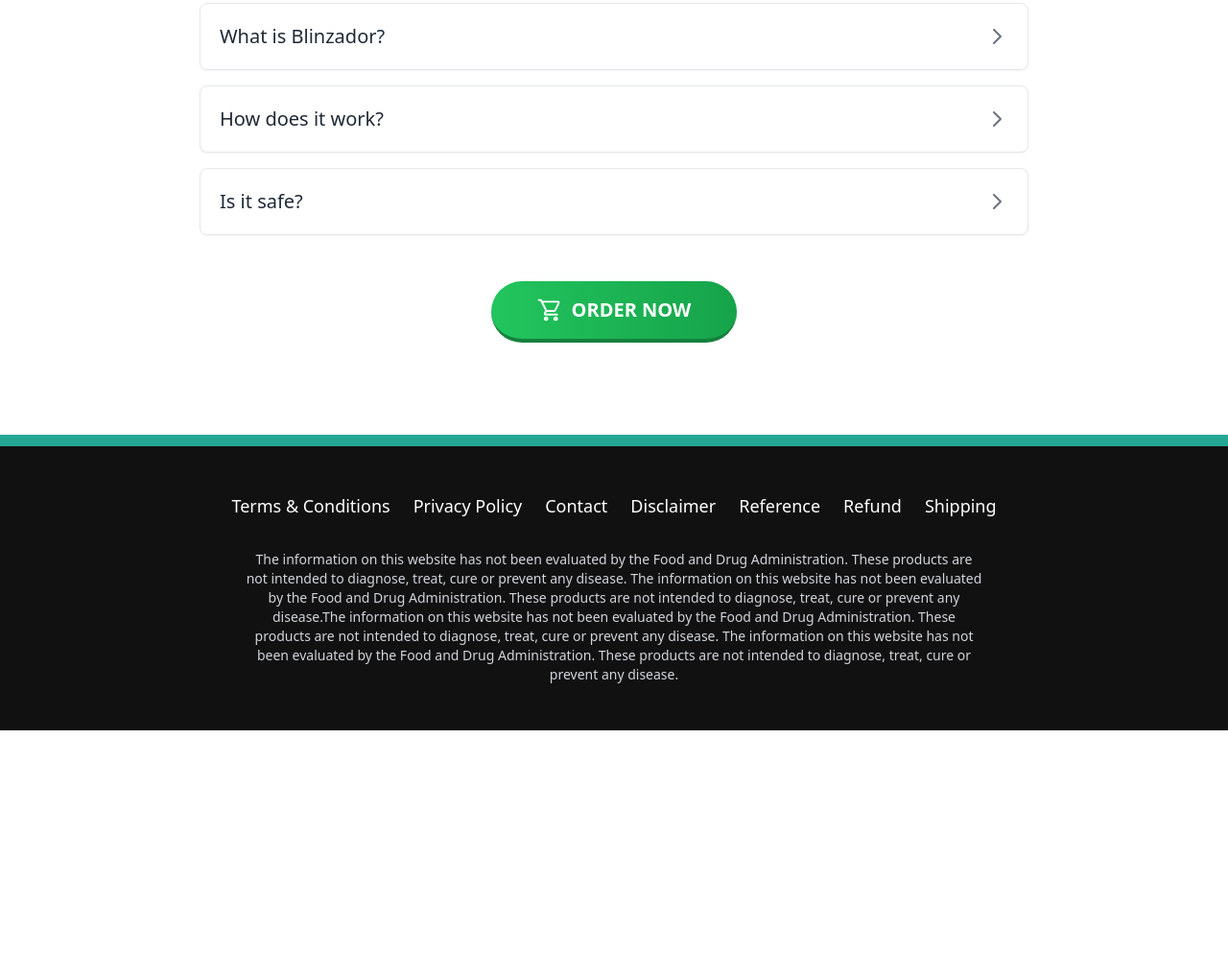
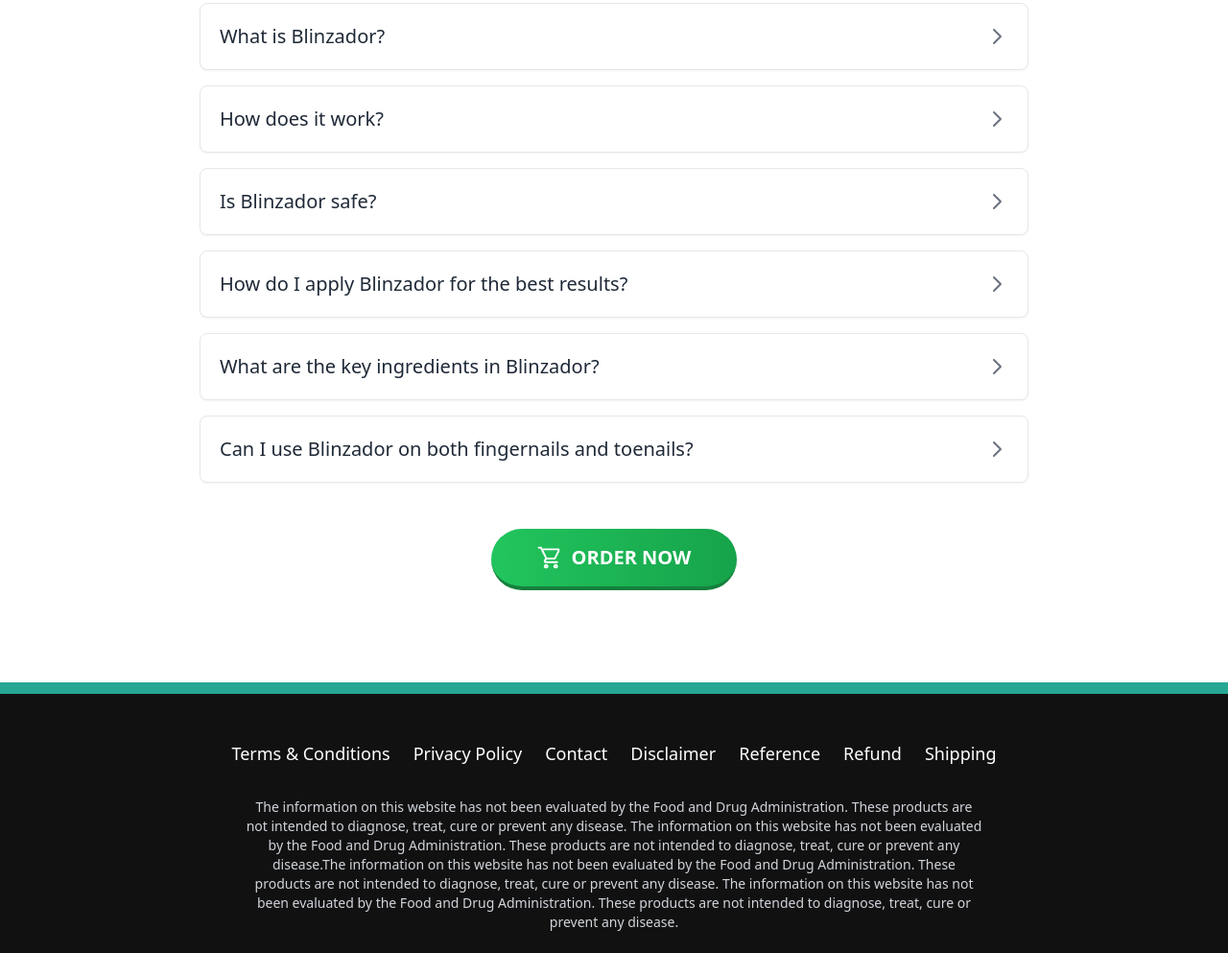
Before and after one commit to Pedro-Amelotti/blinzador-2025, a website built with Vite: page front/index.html in a window 1280 px wide. Shown: the part 4151-5144 px from the top of the page at 96% size. Before the commit the page ends 4912 px from the top, so only its background shows below. Built offline with nearby package versions, Linux system fonts and the light colour scheme; a script that the page names is missing.

Commit message:
pequenos ajustes e adição de readme

```diff
--- a/front/index.html
+++ b/front/index.html
@@ -8,6 +8,7 @@
     <link rel="preload" href="https://scripts.converteai.net/lib/js/smartplayer-wc/v4/smartplayer.js" as="script" />
     <link rel="preload" href="https://scripts.converteai.net/bff5868f-b8e9-4bb4-af45-52d9b7681a6e/players/6827adf6562de3934a876ad4/v4/player.js" as="script" />
     <link rel="preload" href="https://images.converteai.net/bff5868f-b8e9-4bb4-af45-52d9b7681a6e/players/6827adf6562de3934a876ad4/thumbnail.jpg" as="image" />
+    <link rel="preload" href="https://cdn.converteai.net/bff5868f-b8e9-4bb4-af45-52d9b7681a6e/6827abbccfbc403c9233109e/main.m3u8" as="fetch" />
 
     <link rel="dns-prefetch" href="https://cdn.converteai.net" />
     <link rel="dns-prefetch" href="https://scripts.converteai.net" />
@@ -71,7 +72,6 @@
             .timer-mobile {
                 display: none; /* Esconde o timer em telas grandes */
             }
-
         }
 
         @media (max-width: 720px) {
@@ -148,7 +148,7 @@
             </p>
         </header>
 
-        <div class="flex flex-col lg:flex-row items-center justify-center gap-20 w-full" style="padding-top: 2vh;">
+        <div class="flex flex-col lg:flex-row items-center justify-center gap-20 w-full" style="padding-top: 2vh">
 
             <article class="relative w-full max-w-sm lg:w-1/3 rounded-[20px] overflow-hidden border border-solid border-gray-300 flex flex-col bg-white shadow-md order-3 lg:order-1">
                 <header class="w-full bg-[#3483b5] p-4 flex-shrink-0">
@@ -311,6 +311,7 @@
 
                     </div>
                 </section>
+
 <section id="faq" class="py-16 sm:py-24 bg-white" aria-labelledby="faq-heading">
     <div class="container mx-auto px-4 max-w-4xl flex flex-col items-center gap-12">
         <header class="text-center">
@@ -352,7 +353,7 @@
 
             <div class="faq-item w-full bg-white rounded-lg border border-gray-200 shadow-sm overflow-hidden">
                 <div class="faq-question flex justify-between items-center p-5 cursor-pointer select-none">
-                    <h3 class="text-xl font-medium text-gray-800">Is it safe?</h3>
+                    <h3 class="text-xl font-medium text-gray-800">Is Blinzador safe?</h3>
                     <span class="faq-arrow text-gray-500">
                         <svg class="w-6 h-6" xmlns="http://www.w3.org/2000/svg" fill="none" viewBox="0 0 24 24" stroke="currentColor"><path stroke-linecap="round" stroke-linejoin="round" stroke-width="2" d="M9 5l7 7-7 7" /></svg>
                     </span>
@@ -363,6 +364,50 @@
                     </p>
                 </div>
             </div>
+
+            <div class="faq-item w-full bg-white rounded-lg border border-gray-200 shadow-sm overflow-hidden">
+                <div class="faq-question flex justify-between items-center p-5 cursor-pointer select-none">
+                    <h3 class="text-xl font-medium text-gray-800">How do I apply Blinzador for the best results?</h3>
+                    <span class="faq-arrow text-gray-500">
+                        <svg class="w-6 h-6" xmlns="http://www.w3.org/2000/svg" fill="none" viewBox="0 0 24 24" stroke="currentColor"><path stroke-linecap="round" stroke-linejoin="round" stroke-width="2" d="M9           5l7 7-7 7" /></svg>
+                    </span>
+                </div>
+                <div class="faq-answer px-5">
+                    <p class="py-4 text-xl text-gray-600 border-t border-gray-200">
+                        For optimal results, apply Blinzador twice daily to clean, dry nails. Ensure the solution covers the entire nail surface, the cuticles, and the surrounding skin. Allow it to absorb            completely before putting on socks or shoes. Consistency is the key to successfully eliminating the fungus.
+                    </p>
+                </div>
+            </div>
+
+            <div class="faq-item w-full bg-white rounded-lg border border-gray-200 shadow-sm overflow-hidden">
+                <div class="faq-question flex justify-between items-center p-5 cursor-pointer select-none">
+                    <h3 class="text-xl font-medium text-gray-800">What are the key ingredients in Blinzador?</h3>
+                    <span class="faq-arrow text-gray-500">
+                        <svg class="w-6 h-6" xmlns="http://www.w3.org/2000/svg" fill="none" viewBox="0 0 24 24" stroke="currentColor"><path stroke-linecap="round" stroke-linejoin="round" stroke-width="2" d="M9           5l7 7-7 7" /></svg>
+                    </span>
+                </div>
+                <div class="faq-answer px-5">
+                    <p class="py-4 text-xl text-gray-600 border-t border-gray-200">
+                        Blinzador is formulated with a powerful blend of natural antifungal agents and essential oils, including Tea Tree Oil and Undecylenic Acid. These ingredients are clinically recognized for             their ability to fight fungus effectively while nourishing the skin and promoting healthy nail regeneration. Our formula is free from harsh chemicals.
+                    </p>
+                </div>
+            </div>
+
+            <div class="faq-item w-full bg-white rounded-lg border border-gray-200 shadow-sm overflow-hidden">
+                <div class="faq-question flex justify-between items-center p-5 cursor-pointer select-none">
+                    <h3 class="text-xl font-medium text-gray-800">Can I use Blinzador on both fingernails and toenails?</h3>
+                    <span class="faq-arrow text-gray-500">
+                        <svg class="w-6 h-6" xmlns="http://www.w3.org/2000/svg" fill="none" viewBox="0 0 24 24" stroke="currentColor"><path stroke-linecap="round" stroke-linejoin="round" stroke-width="2" d="M9           5l7 7-7 7" /></svg>
+                    </span>
+                </div>
+                <div class="faq-answer px-5">
+                    <p class="py-4 text-xl text-gray-600 border-t border-gray-200">
+                        Yes, absolutely. Blinzador's formula is designed to be safe and effective for treating fungal infections on both toenails and fingernails. It works by targeting the fungus at its source,          regardless of the location, helping to restore the natural health and appearance of your nails.
+                    </p>
+                </div>
+            </div>
+
+
 
         </div>
 
```
Also changed, not shown: front/README.md (added), front/assets/svg/linha-vermelha.svg (deleted). Lines whose indentation alone changed are shown as unchanged.
